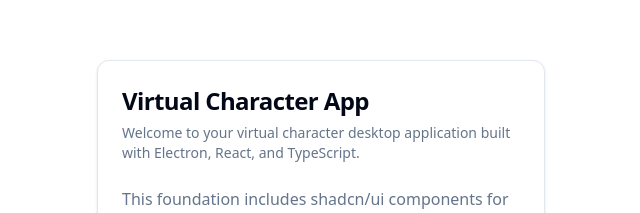
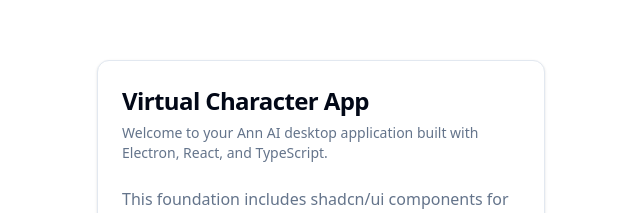
Before and after one commit to swhsiang/ann, a React (Vite) app: page / in a window 1280 px wide. Shown: the part 214-427 px from the top of the page, without its empty margins (319-959 px from the left). Built offline with nearby package versions, Linux system fonts and the light colour scheme.

Commit message:
change app name

```diff
--- a/index.html
+++ b/index.html
@@ -4,7 +4,7 @@
     <meta charset="UTF-8" />
     <link rel="icon" type="image/svg+xml" href="/vite.svg" />
     <meta name="viewport" content="width=device-width, initial-scale=1.0" />
-    <title>Virtual Character App</title>
+    <title>Ann AI</title>
   </head>
   <body>
     <div id="root"></div>
--- a/package.json
+++ b/package.json
@@ -1,5 +1,5 @@
 {
-  "name": "virtual-character-app",
+  "name": "ann-ai",
   "version": "1.0.0",
   "description": "An Electron desktop application for creating and interacting with virtual characters",
   "main": "dist/main/main.js",
@@ -31,7 +31,7 @@
     "virtual-character",
     "ai"
   ],
-  "author": "Virtual Character App Team",
+  "author": "Ann AI Team",
   "license": "MIT",
   "devDependencies": {
     "@playwright/test": "^1.40.0",
@@ -77,7 +77,7 @@
   },
   "build": {
     "appId": "com.virtualcharacter.app",
-    "productName": "Virtual Character App",
+    "productName": "Ann AI",
     "directories": {
       "output": "release",
       "buildResources": "build"
--- a/src/App.tsx
+++ b/src/App.tsx
@@ -21,7 +21,7 @@
         <CardHeader>
           <CardTitle className="text-2xl">Virtual Character App</CardTitle>
           <CardDescription>
-            Welcome to your virtual character desktop application built with Electron, React, and TypeScript.
+            Welcome to your Ann AI desktop application built with Electron, React, and TypeScript.
           </CardDescription>
         </CardHeader>
         <CardContent className="space-y-4">
```
Also changed, not shown: 1 other file (tests, documents, lock files or other folders).
